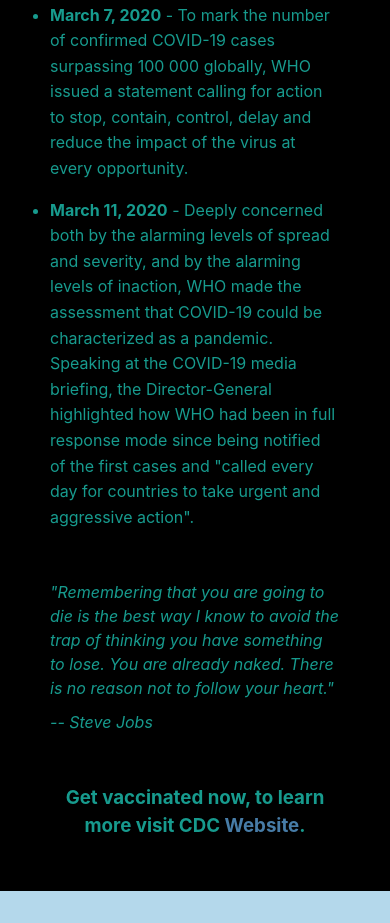
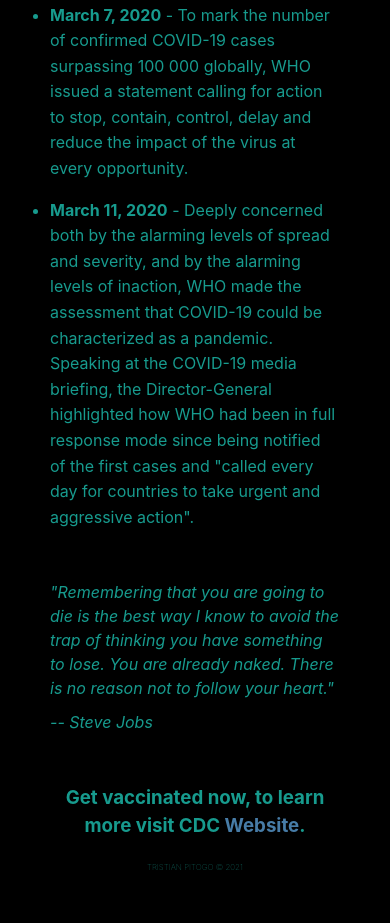
Before and after one commit to WOZ1906/The-Fallen-Heroes, a plain HTML site: page index.html in a window 390 px wide. Shown: the part 2834-3757 px from the top of the page. Before the commit the page ends 3725 px from the top, so only its background shows below. Drawn offline with Linux system fonts and the light colour scheme.

Commit message:
adding copy content and removing some unwanted codes

```diff
--- a/index.html
+++ b/index.html
@@ -66,23 +66,6 @@
             <li><strong>March 11, 2020</strong> - Deeply concerned both by the alarming levels of spread and severity, and by the alarming levels of inaction, WHO made the assessment that COVID-19 could be characterized as a pandemic.
 
               Speaking at the COVID-19 media briefing, the Director-General highlighted how WHO had been in full response mode since being notified of the first cases and "called every day for countries to take urgent and aggressive action".</li>
-            <!-- <li>
-              <strong>1983</strong> - helps seven African countries dramatically
-              increase their maize and sorghum yields
-            </li>
-            <li>
-              <strong>1984</strong> - becomes a distinguished professor at Texas A&M
-              University
-            </li>
-            <li>
-              <strong>2005</strong> - states "we will have to double the world food
-              supply by 2050." Argues that genetically modified crops are the only way
-              we can meet the demand, as we run out of arable land. Says that GM crops
-              are not inherently dangerous because "we've been genetically modifying
-              plants and animals for a long time. Long before we called it science,
-              people were selecting the best breeds."
-            </li>
-            <li><strong>2009</strong> - dies at the age of 95.</li> -->
           </ul>
           <blockquote
             cite="https://www.rogelcancercenter.org/living-with-cancer/sharing-hope/hopeful-quotes"
@@ -101,6 +84,10 @@
               > Website</a>.
           </h3>
         </section>
+
+        <div class="copyRight">
+          Tristian Pitogo &#169; 2021
+        </div>
       </main>
 </body>
 </html>
--- a/style.css
+++ b/style.css
@@ -123,6 +123,12 @@ blockquote p {
   margin-bottom: 1rem;
 }
 
+.copyRight{
+  text-transform: uppercase;
+  font-weight: 100;
+  font-size: small;
+  margin-top: 20px;
+}
 
 @media (max-width: 460px) {
   h1 {
@@ -139,4 +145,6 @@ blockquote p {
   #img-caption {
     font-size: 1.4rem;
   }
+  .copyRight{
+    font-size: .8rem;
 }
```
